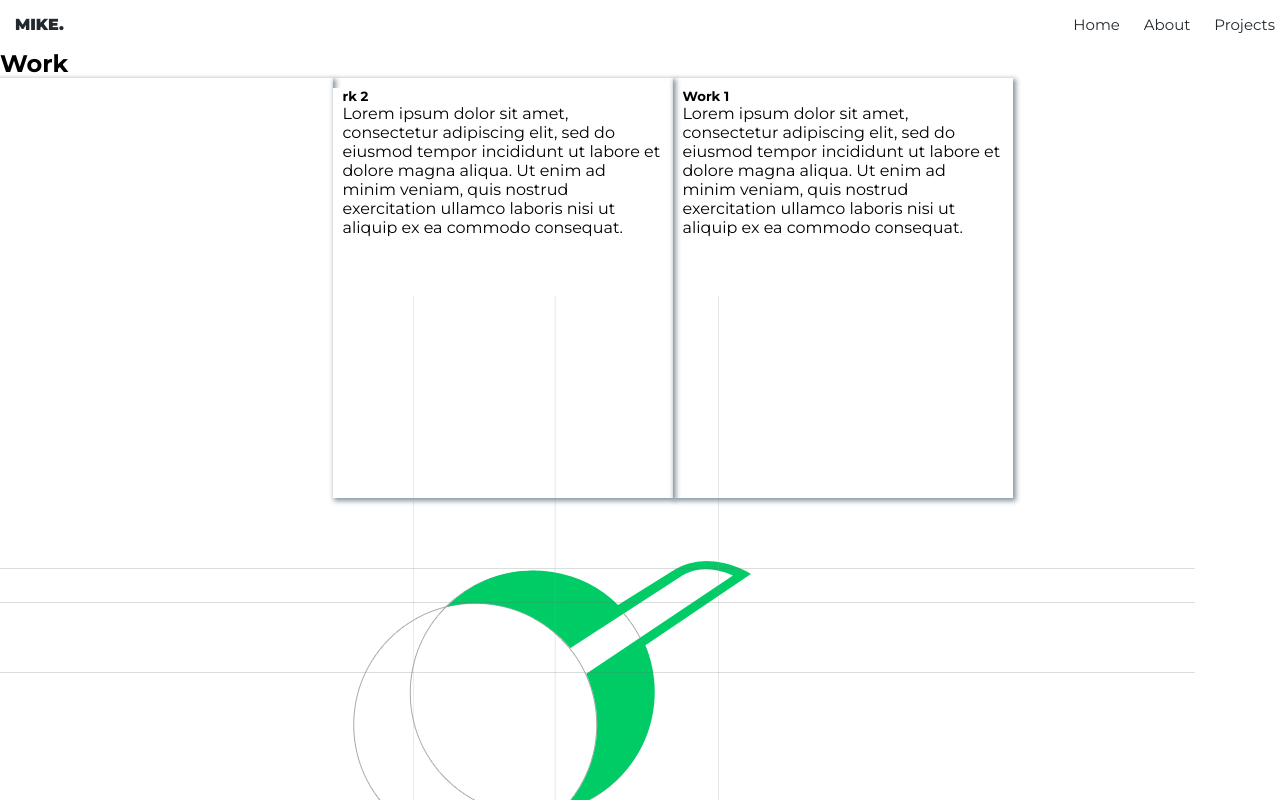
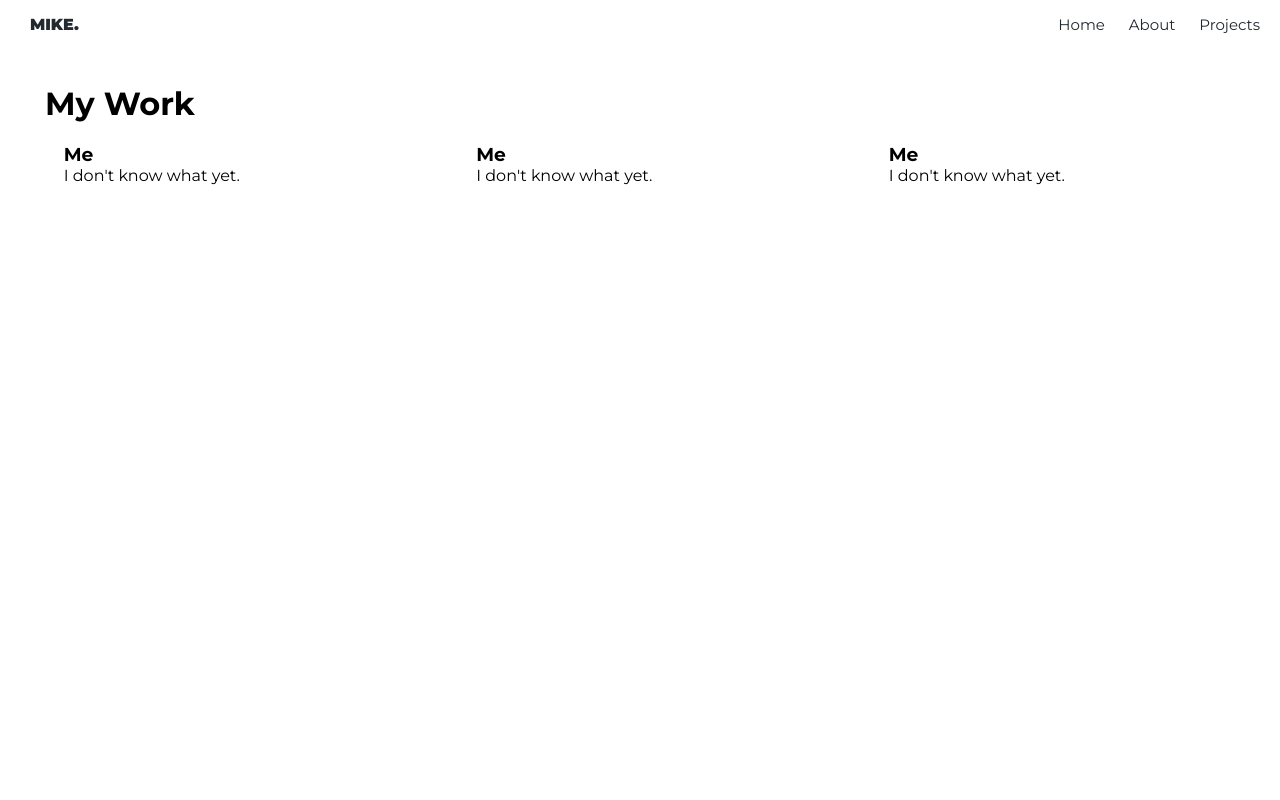
Before and after one commit to mikechumba/portfolio, a plain HTML site: page work.html in a window 1280 px wide. Drawn offline with Linux system fonts and the light colour scheme.

Commit message:
try out positioning elements in columns: somewhat successful thus far

```diff
--- a/css/style.css
+++ b/css/style.css
@@ -116,7 +116,7 @@ header h1 {
     border: none;
     color: #fff;
     z-index: 10;
-    box-shadow: #22292F
+    box-shadow: #22292F;
 }
 
 #active {
@@ -124,31 +124,25 @@ header h1 {
 }
 
 .work {
-    margin: 0 -15px;
-    padding 15px;
+    margin: 0 15px;
+    padding: 15px;
+    width: 100%;
+}
+
+.work h1 {
+    padding: 20px 0px;
 }
 
 .tile {
-    box-shadow: 2px 2px 5px 0.9px #8795A1;
-    display: block;
-    min-height: 400px;
-    width: 25%;
+    position: relative;
+    margin: 0 1.5%;
+    width: 30%;
     float: left;
-    padding: 0 2px;
-    margin: auto;
-    position: relative;
 }
 
-.tile-1 {
-    padding: 10px;
-}
-
-.tile-2 {
-    padding: 10px;
-}
-
-.tile-3 {
-    padding: 10px;
+.tile-1, .tile-2, .tile-3 {
+    float: left;
+    margin: 0 1.5%;
 }
 
 .about {
@@ -159,6 +153,20 @@ header h1 {
 
 .about p {
     padding: 30px 0;
+}
+
+.header-bar {
+    height: 50vh;
+    width: 100%;
+    background-color: #333;
+    position: relative;
+}
+
+.header-bar img {
+    width: 120px;
+    margin: 0 auto;
+    padding: 10px auto;
+    position: absolute;
 }
 
 .footer {
--- a/work.html
+++ b/work.html
@@ -7,6 +7,7 @@
         <title>My Work</title>
     </head>
     <body>
+        <div id="container">
             <div class="logo"><a href="index.html">MIKE.</a></div>
             <nav>
                 <ul>
@@ -15,29 +16,23 @@
                     <li><a href="work.html">Projects</a></li>
                 </ul>
             </nav>
-        <div class="">
-            <h2>Work</h2>
+
             <div class="work">
-                <div class="tile tile-1 col-2">
-                    <img src="images/TPB Proposal.jpg" alt="TPB Logo">
-                    <h5>TPB Proposal</h5>
-                    <p>A logo proposal for the Tanzania Postal Bank.</p>
+                <h1>My Work</h1>
+                <div class="tile">
+                    <h3>Me</h3>
+                    <p>I don't know what yet.</p>
                 </div>
+                <div class="tile">
+                    <h3>Me</h3>
+                    <p>I don't know what yet.</p>
                 </div>
-            <div>
-                <div class="tile tile-2 col-5">
-                    <h5>rk 2</h5>
-                    <p>Lorem ipsum dolor sit amet, consectetur adipiscing elit, sed do eiusmod tempor incididunt ut labore et dolore magna aliqua. Ut enim ad minim veniam, quis nostrud exercitation ullamco laboris nisi ut aliquip ex ea commodo consequat.</p>
-                </div>
-            </div>
-            <div>
-                <div class="tile tile-3 col-7">
-                    <h5>Work 1</h5>
-                     <p>Lorem ipsum dolor sit amet, consectetur adipiscing elit, sed do eiusmod tempor incididunt ut labore et dolore magna aliqua. Ut enim ad minim veniam, quis nostrud exercitation ullamco laboris nisi ut aliquip ex ea commodo consequat.</p>
+                <div class="tile">
+                    <h3>Me</h3>
+                    <p>I don't know what yet.</p>
                 </div>
             </div>
         </div>
-
     </body>
 
 </html>
```
Lines whose indentation alone changed are shown as unchanged.
